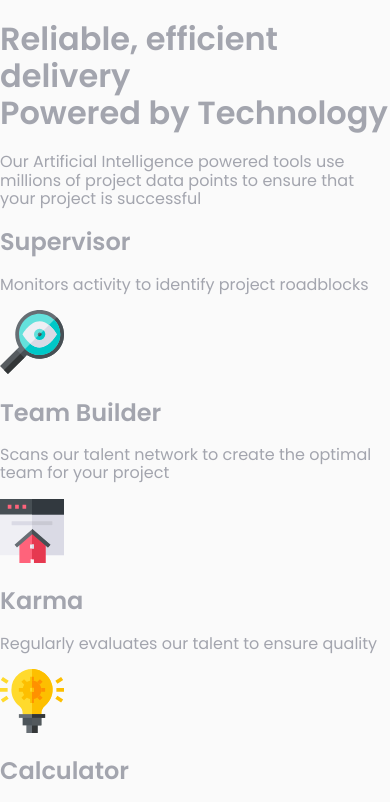
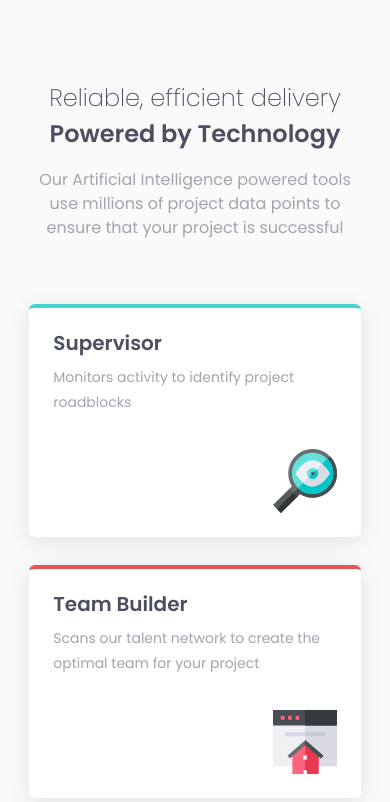
Before and after one commit to JacksonJ97/four-card-feature-section, a plain HTML site: page index.html in a window 390 px wide. Shown: the top 802 px of the page. Drawn offline with nearby package versions, Linux system fonts and the light colour scheme.

Commit message:
Mobile design completed

```diff
--- a/index.html
+++ b/index.html
@@ -13,33 +13,33 @@
   <title>Frontend Mentor | Four card feature section</title>
 </head>
 <body>
-   <section class="card-section">
-      <div class="section-header">
-        <h1 class="section-heading">Reliable, efficient delivery<br><strong>Powered by Technology</strong></h1>
-        <p class="section-subheading">Our Artificial Intelligence powered tools use millions of project data points
+   <section class="services-container">
+      <div class="services-header">
+        <h1 class="services-heading"><span class="unbold">Reliable, efficient delivery</span><br>Powered by Technology</h1>
+        <p class="services-subheading">Our Artificial Intelligence powered tools use millions of project data points
         to ensure that your project is successful</p>
       </div>
 
       <div class="cards-container">
-        <div class="card-one">
+        <div class="card-container card-border-one">
           <h2 class="card-heading">Supervisor</h2>
           <p class="card-body">Monitors activity to identify project roadblocks</p>
           <img src="/images/icon-supervisor.svg" alt="Magnifying glass" class="card-image">
         </div>
 
-        <div class="card-two">
+        <div class="card-container card-border-two">
           <h2 class="card-heading">Team Builder</h2>
           <p class="card-body">Scans our talent network to create the optimal team for your project</p>
           <img src="/images/icon-team-builder.svg" alt="Home webpage" class="card-image">
         </div>
 
-        <div class="card-three">
+        <div class="card-container card-border-three">
           <h2 class="card-heading">Karma</h2>
           <p class="card-body">Regularly evaluates our talent to ensure quality</p>
           <img src="/images/icon-karma.svg" alt="Lightbulb" class="card-image">
         </div>
 
-        <div class="card-four">
+        <div class="card-container card-border-four">
           <h2 class="card-heading">Calculator</h2>
           <p class="card-body">Uses data from past projects to provide better delivery estimates</p>
           <img src="/images/icon-calculator.svg" alt="Calculator" class="card-image">
--- a/style.css
+++ b/style.css
@@ -1,6 +1,8 @@
 * {
     font-family: "Poppins", sans-serif;
     box-sizing: border-box;
+    margin: 0;
+    padding: 0;
 }
 
 :root {
@@ -18,3 +20,83 @@ body {
     color: var(--grayishBlue);
     background-color: var(--veryLightGray);
 }
+
+.unbold {
+    font-weight: 200;
+}
+
+.services-container {
+    width: 85%;
+    margin: 4em auto;
+}
+
+.services-header {
+    display: flex;
+    flex-direction: column;
+    align-items: center;
+    justify-content: center;
+    margin-bottom: 4em;
+}
+
+.services-heading {
+    font-size: 1.5rem;
+    color: var(--veryDarkBlue);
+    text-align: center;
+    line-height: 1.5em;
+}
+
+.services-subheading {
+    max-width: 585px;
+    text-align: center;
+    line-height: 1.5em;
+}
+
+.cards-container {
+    display: flex;
+    flex-direction: column;
+    align-items: center;
+    justify-content: center;
+}
+
+.card-container {
+    background-color: white;
+    border-top: 4px solid;
+    border-radius: 6px;
+    box-shadow: 0 4px 22px 0 rgba(0, 0, 0, 0.1);
+    overflow: hidden;
+    max-width: 360px;
+    padding: 1.5em;
+    margin-bottom: 1.75em;
+}
+
+.card-heading {
+    font-size: 1.25rem;
+    color: var(--veryDarkBlue);
+    margin-bottom: 0.5em;
+}
+
+.card-body {
+    font-size: 0.875rem;
+    line-height: 1.75em;
+    margin-bottom: 2.5em;
+}
+
+.card-image {
+    float: right;
+}
+
+.card-border-one {
+    border-top-color: var(--cyan);
+}
+
+.card-border-two {
+    border-top-color: var(--red);
+}
+
+.card-border-three {
+    border-top-color: var(--orange);
+}
+
+.card-border-four {
+    border-top-color: var(--blue);
+}
```
